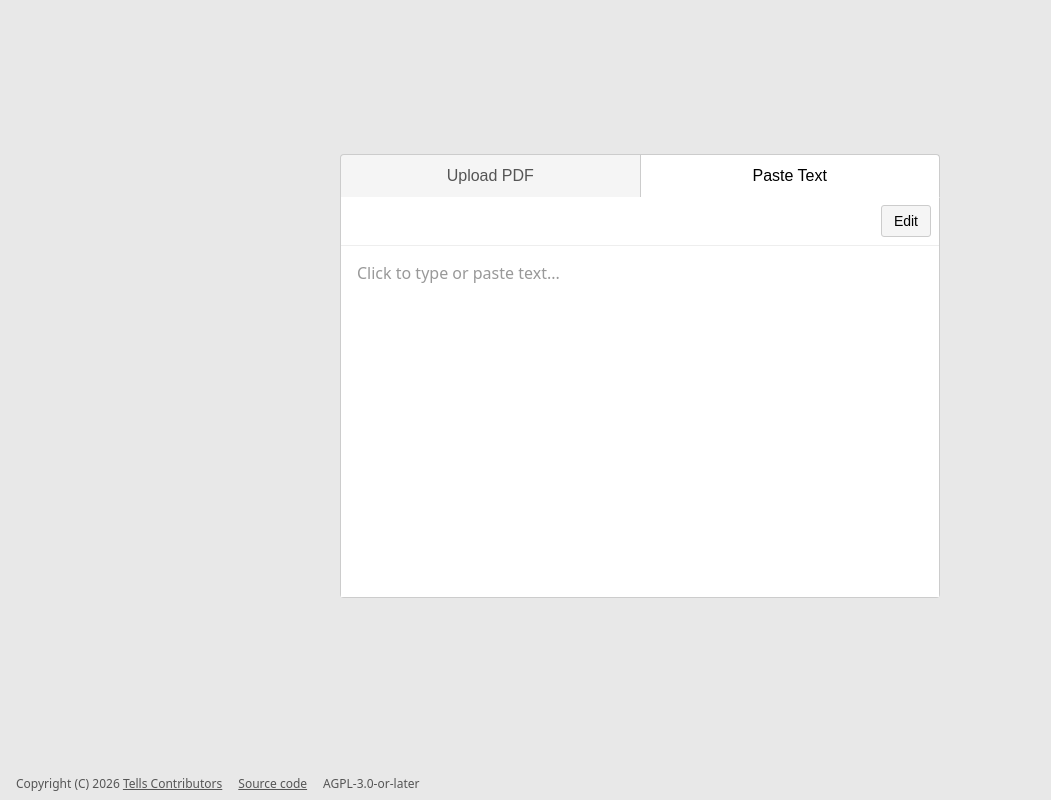
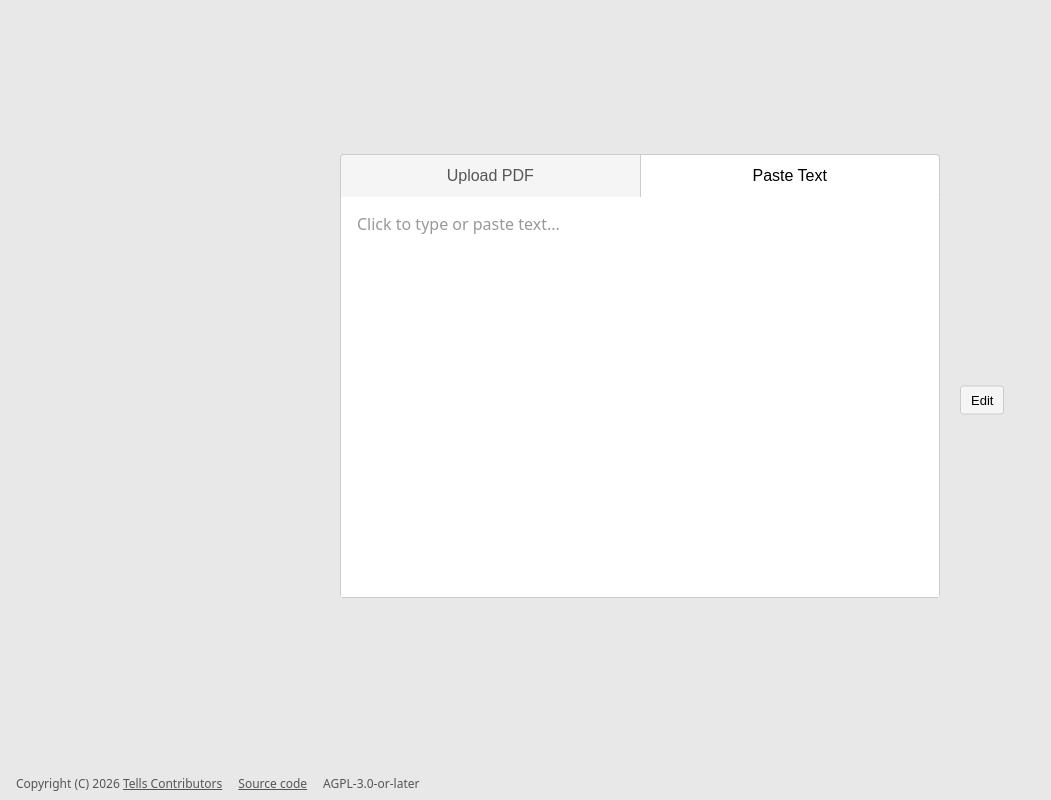
Before and after one commit to tells-sh/tells, a Svelte app in the folder frontend/: page / in a window 1280 px wide. Both pictures are taken after a click on the button "Paste Text". Shown: the whole page, without its empty margins (0-1051 px from the left). Built offline with nearby package versions, Linux system fonts and the light colour scheme.

Commit message:
refactor: move controls to fixed side position
Signed-off-by: Jason Scheffel <contact@jasonscheffel.com>

```diff
--- a/frontend/src/components/TextViewer.svelte
+++ b/frontend/src/components/TextViewer.svelte
@@ -194,22 +194,6 @@ SPDX-License-Identifier: AGPL-3.0-or-later
 </script>
 
 <div class="container">
-  <div class="toolbar">
-    {#if !isEditing}
-      {#if activePos !== null}
-        {#if isPaused}
-          <button class="toolbar-btn" onclick={resume}>Resume</button>
-        {:else}
-          <button class="toolbar-btn" onclick={pause}>Pause</button>
-        {/if}
-        <button class="toolbar-btn" onclick={stop}>Stop</button>
-      {:else}
-        <button class="toolbar-btn" onclick={enterEditMode}>Edit</button>
-      {/if}
-    {/if}
-  </div>
-
-  <div class="editor-wrapper">
   <div
     bind:this={editorEl}
     class="editor"
@@ -227,44 +211,56 @@ SPDX-License-Identifier: AGPL-3.0-or-later
   {#if paragraphs.length === 0 && !isEditing}
     <div class="placeholder">Click to type or paste text...</div>
   {/if}
+
+  <div class="controls">
+    {#if !isEditing}
+      {#if activePos !== null}
+        {#if isPaused}
+          <button class="control-btn" onclick={resume}>Resume</button>
+        {:else}
+          <button class="control-btn" onclick={pause}>Pause</button>
+        {/if}
+        <button class="control-btn" onclick={stop}>Stop</button>
+      {:else}
+        <button class="control-btn" onclick={enterEditMode}>Edit</button>
+      {/if}
+    {/if}
   </div>
 </div>
 
 
 <style>
   .container {
+    position: relative;
     flex: 1;
     display: flex;
     flex-direction: column;
+    overflow: hidden;
   }
 
-  .toolbar {
+  .controls {
+    position: fixed;
+    top: 50%;
+    left: calc(50% + 320px);
+    transform: translateY(-50%);
     display: flex;
-    justify-content: flex-end;
+    flex-direction: column;
     gap: 0.5rem;
-    padding: 0.5rem;
-    border-bottom: 1px solid #eee;
-    min-height: 2rem;
+    z-index: 10;
   }
 
-  .toolbar-btn {
-    padding: 0.25rem 0.75rem;
-    font-size: 0.875rem;
+  .control-btn {
+    padding: 0.375rem 0.625rem;
+    font-size: 0.8125rem;
     background: #f5f5f5;
     border: 1px solid #ccc;
     border-radius: 3px;
     cursor: pointer;
+    white-space: nowrap;
   }
 
-  .toolbar-btn:hover {
+  .control-btn:hover {
     background: #e8e8e8;
-  }
-
-  .editor-wrapper {
-    position: relative;
-    flex: 1;
-    display: flex;
-    flex-direction: column;
   }
 
   .editor {
```
Lines whose indentation alone changed are shown as unchanged.
